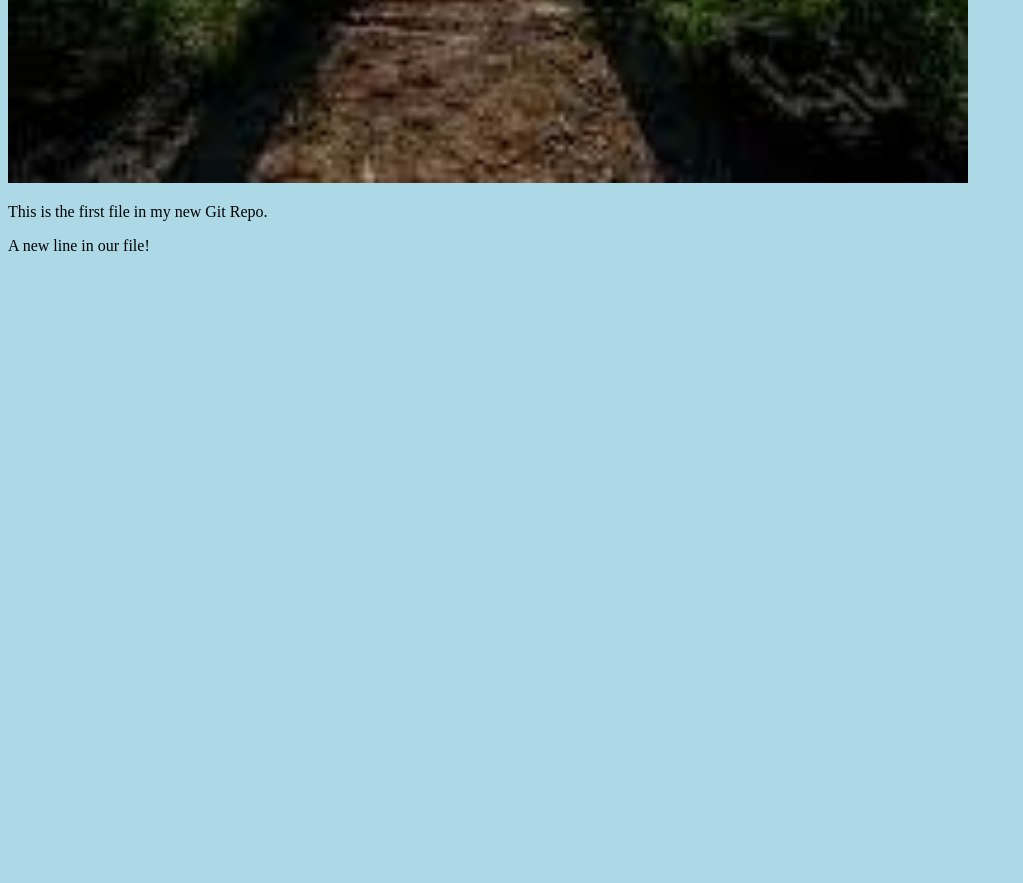
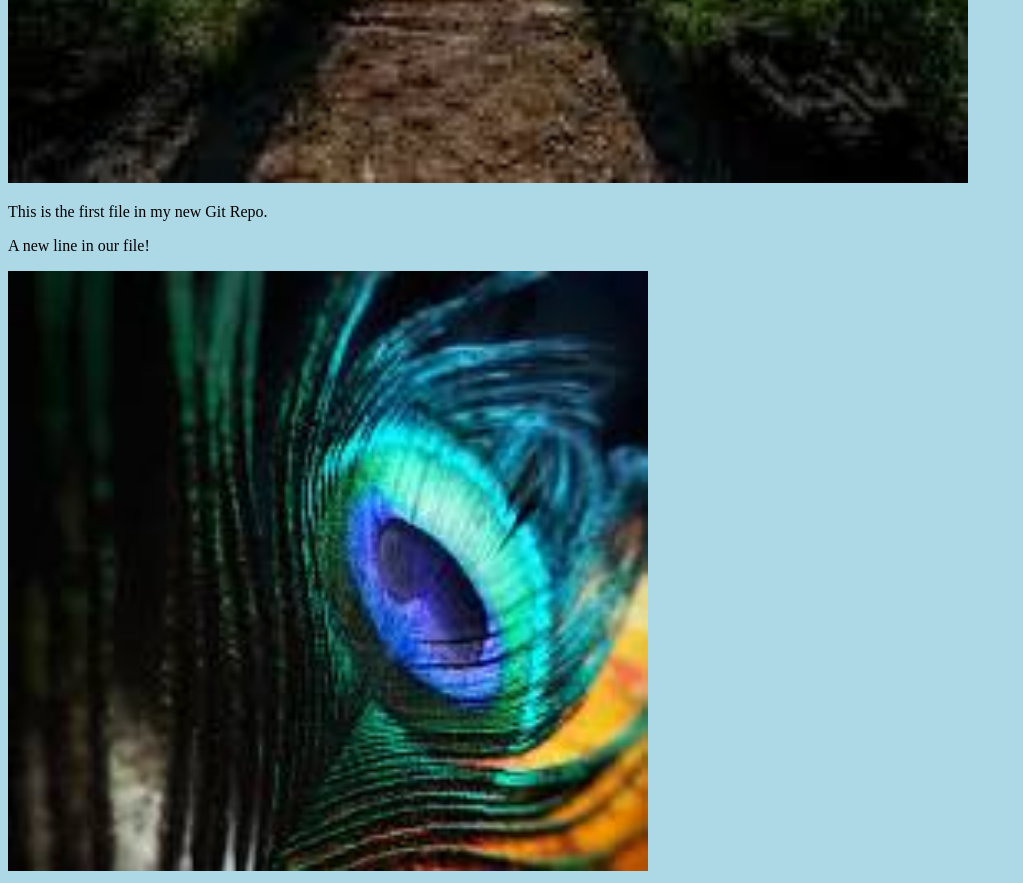
Before and after one commit to MedhaJoshiSelenium/hello-world, a plain HTML site: page index.html in a window 1280 px wide. Shown: the part 795-1678 px from the top of the page, without its empty margins (0-1023 px from the left). Before the commit the page ends 1066 px from the top, so only its background shows below. Drawn offline with Linux system fonts and the light colour scheme.

Commit message:
added new image

```diff
--- a/index.html
+++ b/index.html
@@ -11,6 +11,7 @@
 style="width:100%;max-width:960px"></div>
 <p>This is the first file in my new Git Repo.</p>
 <p>A new line in our file!</p>
+<div><img src="mypic2.jpg" alt="Hello Git" style="width:100%;max-width:640px"></div>
 
 </body>
 </html>
```
Also changed, not shown: mypic2.jpg (added).
